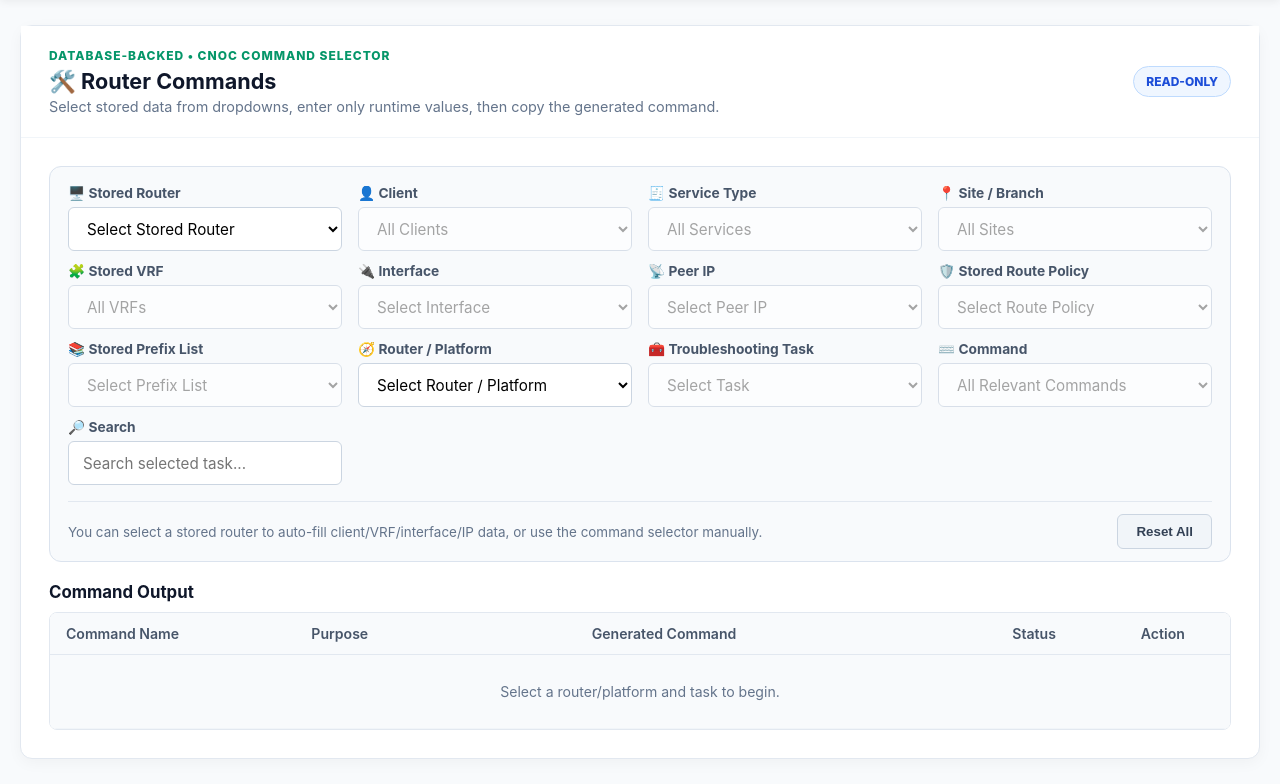
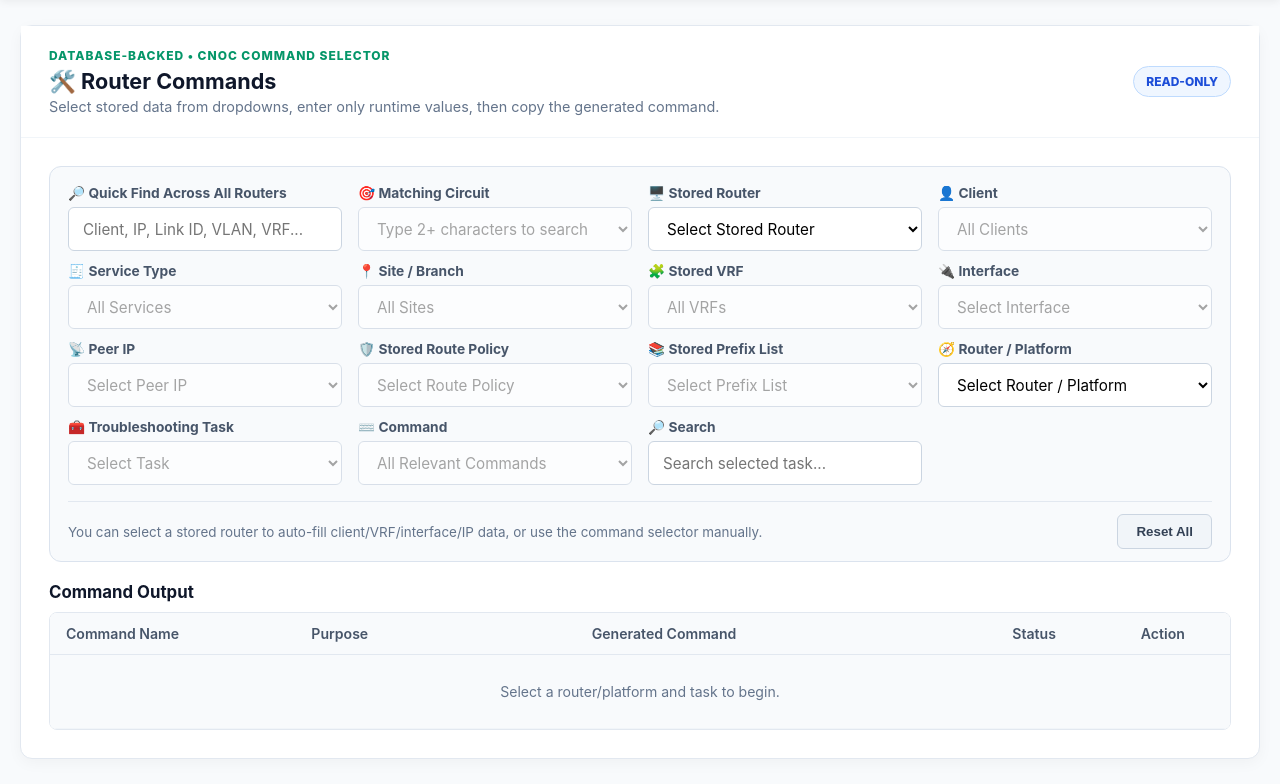
Before and after one commit to itsnasiralii/smartportal, a PHP site: page / in a window 1280 px wide, after a click on "🛠️ Router Commands". Shown: the part 196-980 px from the top of the page. Run offline with PHP 8.4, Linux system fonts and the light colour scheme; the visitor is signed in with stand-in values (Sample User, id 1); data that the repository does not hold is empty.

Commit message:
Add quick circuit search across all stored routers

```diff
--- a/console_panels.php
+++ b/console_panels.php
@@ -835,6 +835,18 @@
    <div class="router-filter-box">
     <div class="router-filter-grid">
      <div class="form-group">
+      <label for="router-global-search">🔎 Quick Find Across All Routers</label>
+      <input id="router-global-search" type="search" placeholder="Client, IP, Link ID, VLAN, VRF..." oninput="queueRouterGlobalSearch()">
+     </div>
+
+     <div class="form-group">
+      <label for="router-global-results">🎯 Matching Circuit</label>
+      <select id="router-global-results" onchange="handleRouterGlobalResult()" disabled>
+       <option value="">Type 2+ characters to search</option>
+      </select>
+     </div>
+
+     <div class="form-group">
       <label for="router-device-filter">🖥️ Stored Router</label>
       <select id="router-device-filter" onchange="handleRouterDeviceChange()">
        <option value="">Select Stored Router</option>
```
